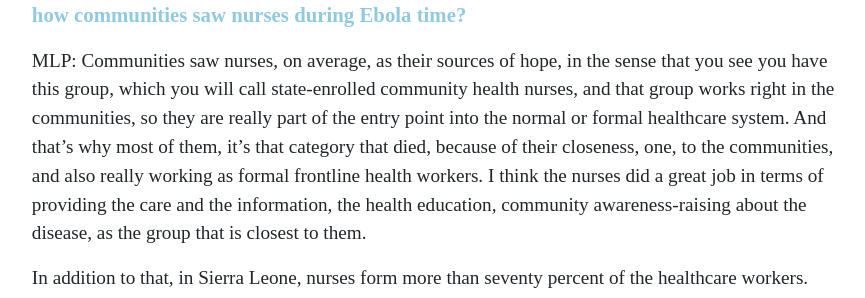
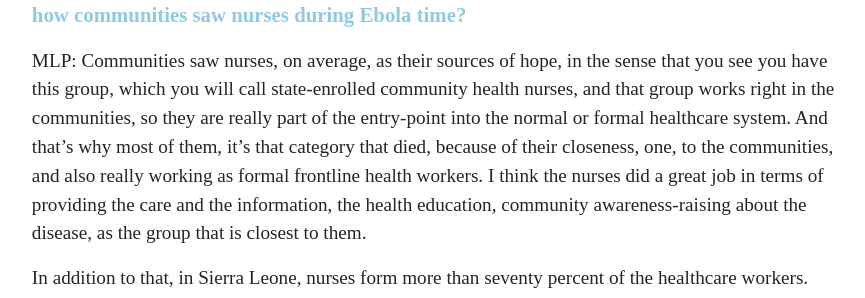
Before and after one commit to elotroalex/frontlines, a Jekyll site: the page built from _ebola/n10.md, in a window 1280 px wide and 900 px high, scrolled down 1851 px. Shown: the part 210-508 px from the top of the window, without its empty margins (205-1070 px from the left). Built offline with Jekyll 4.4.1, drawn with Linux system fonts in a browser that asks for light colours; some web fonts are replaced.

Commit message:
Fixed typo

```diff
--- a/_includes/excerpts/n10.md
+++ b/_includes/excerpts/n10.md
@@ -21,7 +21,7 @@ MLP: Yes, the number was about 222, although some think that maybe some were not
 Q: So then with Ebola, the outbreak and the rapid spread around, what was your sense of how communities saw nurses during Ebola time?
 {: .question}
 
-MLP: Communities saw nurses, on average, as their sources of hope, in the sense that you see you have this group, which you will call state-enrolled community health nurses, and that group works right in the communities, so they are really part of the entry point into the normal or formal healthcare system. And that’s why most of them, it’s that category that died, because of their closeness, one, to the communities, and also really working as formal frontline health workers. I think the nurses did a great job in terms of providing the care and the information, the health education, community awareness-raising about the disease, as the group that is closest to them.
+MLP: Communities saw nurses, on average, as their sources of hope, in the sense that you see you have this group, which you will call state-enrolled community health nurses, and that group works right in the communities, so they are really part of the entry-point into the normal or formal healthcare system. And that’s why most of them, it’s that category that died, because of their closeness, one, to the communities, and also really working as formal frontline health workers. I think the nurses did a great job in terms of providing the care and the information, the health education, community awareness-raising about the disease, as the group that is closest to them.
 
 In addition to that, in Sierra Leone, nurses form more than seventy percent of the healthcare workers. They’re the majority, so every program you go through, they’re the people that are literally manning the interventions. What I’m trying to say here is that the community relied on the support from this group, right at an entry level point in terms of if they were sick or whatever, those were the people that actually provided the first line of care.
 
```
